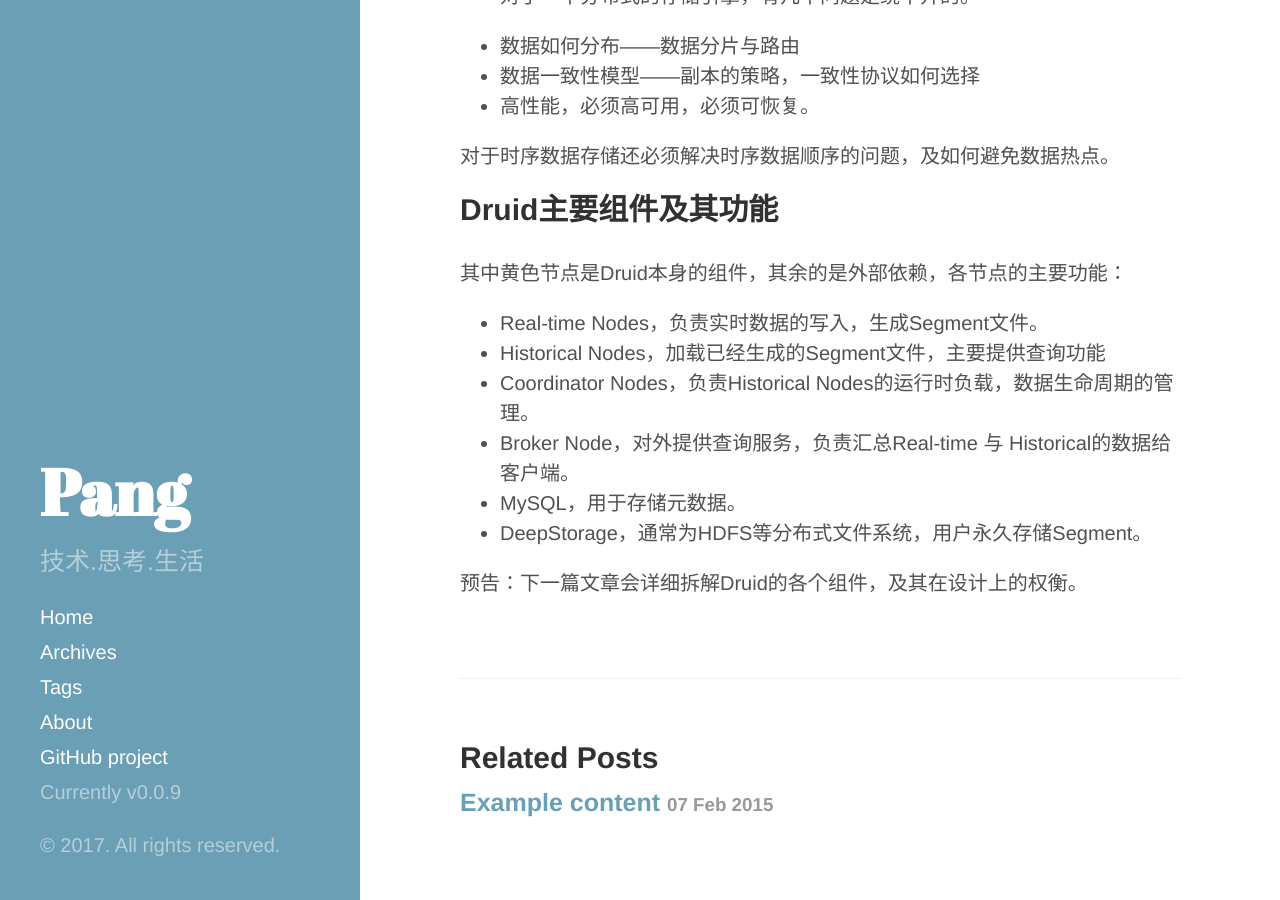
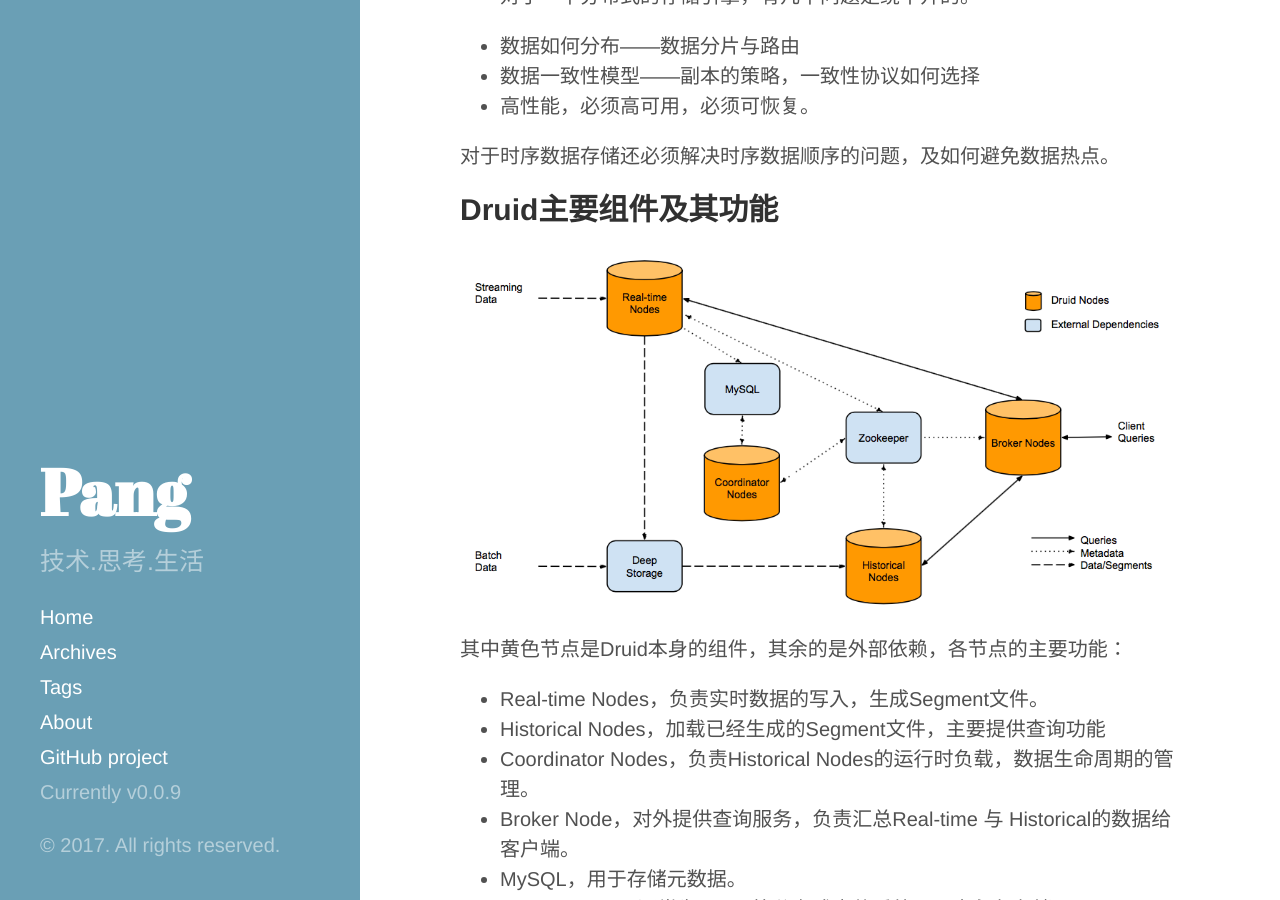
Before and after one commit to pangzhenzhou/pzz-github-pages-blog, a Jekyll site: the page built from _posts/2016-12-10-druid-arch-01.md, in a window 1280 px wide and 900 px high, scrolled down 1078 px. Built offline with Jekyll 4.4.1, drawn with Linux system fonts in a browser that asks for light colours.

Commit message:
modify durid arch image url

```diff
--- a/_posts/2016-12-10-druid-arch-01.md
+++ b/_posts/2016-12-10-druid-arch-01.md
@@ -26,7 +26,7 @@ tags : druid
 
 对于时序数据存储还必须解决时序数据顺序的问题，及如何避免数据热点。
 ## Druid主要组件及其功能
-![](../public/image/druid-arch-overview.png)
+![](https://raw.githubusercontent.com/pangzhenzhou/pzz-github-pages-blog/gh-pages/public/image/druid-arch-overview.png)
 
 其中黄色节点是Druid本身的组件，其余的是外部依赖，各节点的主要功能：
 
```
